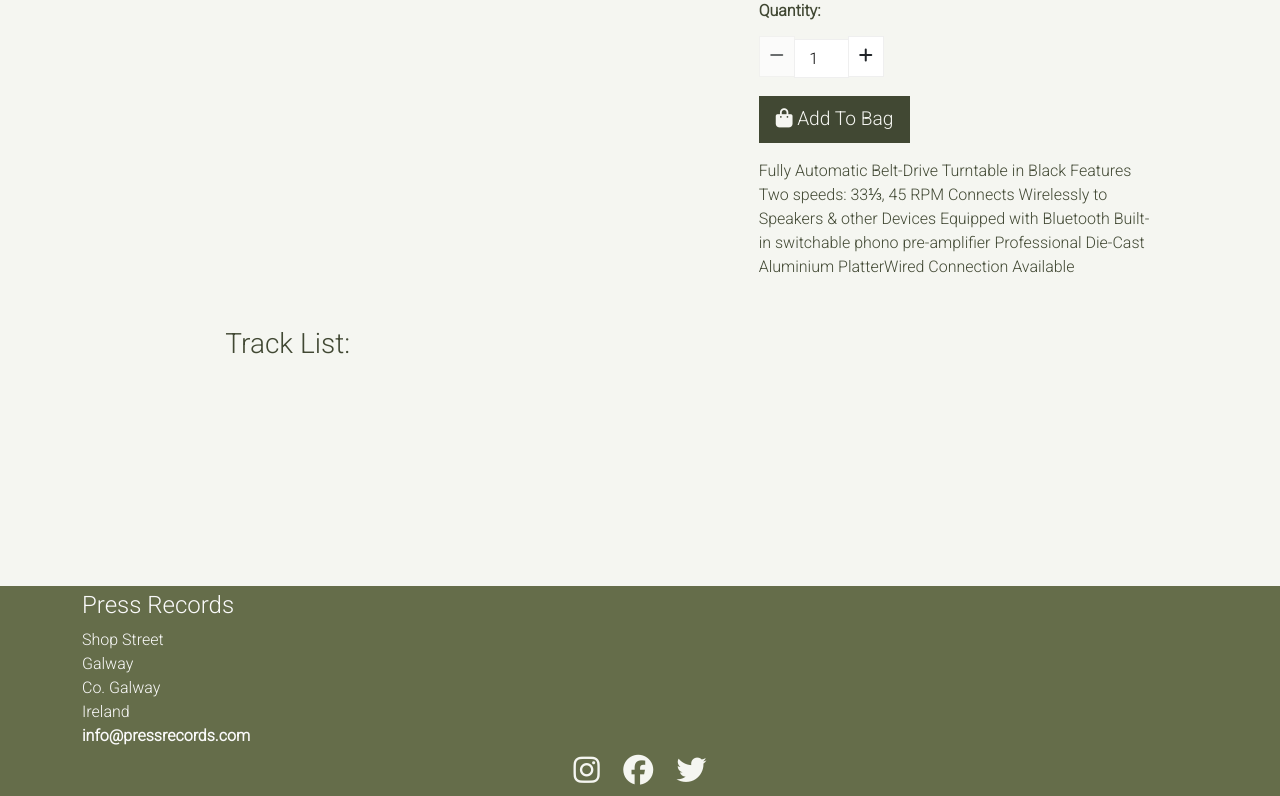
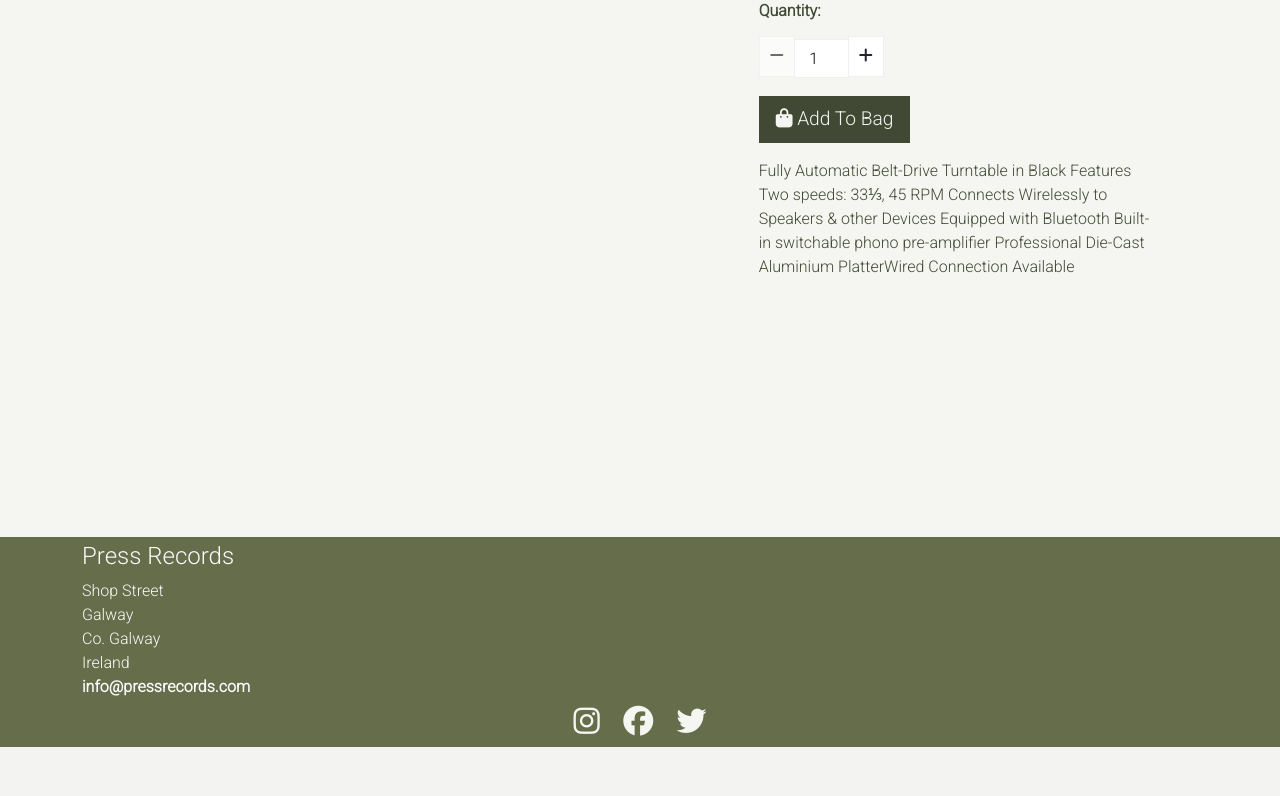
Before and after one commit to shanedunne/press_records, a Django app: page /products/30/ in a window 1280 px wide. Shown: the part 549-1345 px from the top of the page. After the commit the page ends 1296 px from the top, so only its background shows below. Run offline with Django 3.2, Linux system fonts and the light colour scheme; data comes from the database, SQL or seed files in the repository; both versions use the stored data as it was before the commit; some libraries are stand-ins or nearby versions.

Commit message:
remove tracklist from products model and product detail

```diff
--- a/products/models.py
+++ b/products/models.py
@@ -23,7 +23,6 @@ class Product(models.Model):
     name = models.CharField(max_length=254)
     artist_name = models.ForeignKey('Artist', null=True, blank=True, on_delete=models.SET_NULL)
     description = models.TextField()
-    track_list = models.TextField(null=True, blank=True)
     genre = models.ForeignKey('Genre', null=True, blank=True, on_delete=models.SET_NULL)
     price = models.DecimalField(max_digits=6, decimal_places=2)
     is_feature = models.BooleanField(default=False, null=True, blank=True)
--- a/products/templates/products/product_detail.html
+++ b/products/templates/products/product_detail.html
@@ -103,14 +103,6 @@
             </div>
         </div>
     </div>
-    <div class="row">
-        <div class="col-12 col-md-6 col-lg-4 offset-lg-2">
-            <div class="tracklist-container">
-                <h3>Track List:</h3>
-                <p class="mt-3">{{ product.track_list }}</p>
-            </div>
-        </div>
-    </div>
 </div>
 {% endblock %}
 
```
Also changed, not shown: db.sqlite3, products/migrations/0014_remove_product_track_list.py (added).
